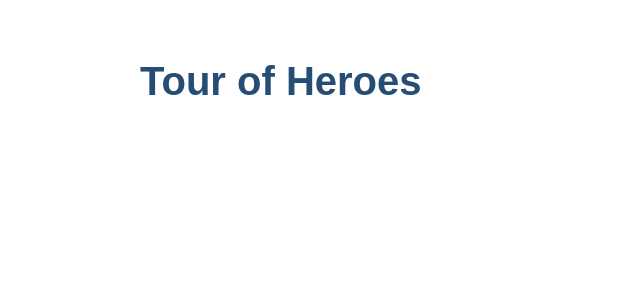
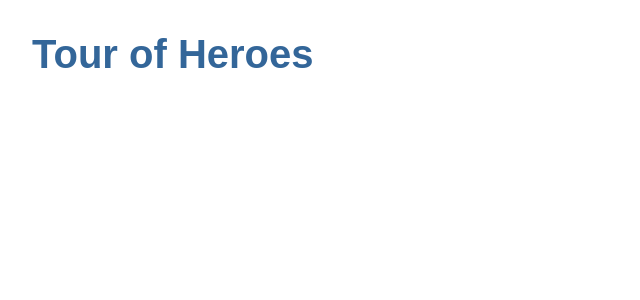
Before and after one commit to edwardgazitonline/Tour-Starting-Project, an Angular app: page / in a window 1280 px wide. Shown: the top 300 px of the page, without its empty margins (0-640 px from the left). Built offline with nearby package versions, Linux system fonts and the light colour scheme.

Commit message:
2 files modified

```diff
--- a/src/styles.css
+++ b/src/styles.css
@@ -1,34 +1,20 @@
-/* Global Styles */
-* {
+/* Application-wide Styles */
+h1 {
+  color: #369;
   font-family: Arial, Helvetica, sans-serif;
-}
-h1 {
-  color: #264D73;
-  font-size: 2.5rem;
+  font-size: 250%;
 }
 h2, h3 {
   color: #444;
+  font-family: Arial, Helvetica, sans-serif;
   font-weight: lighter;
 }
-h3 {
-  font-size: 1.3rem;
+body {
+  margin: 2em;
 }
-body {
-  padding: .5rem;
-  max-width: 1000px;
-  margin: auto;
-}
-@media (min-width: 600px) {
-  body {
-    padding: 2rem;
-  }
-}
-body, input[text] {
+body, input[type="text"], button {
   color: #333;
   font-family: Cambria, Georgia, serif;
-}
-a {
-  cursor: pointer;
 }
 button {
   background-color: #eee;
@@ -52,38 +38,7 @@ button:disabled {
   cursor: auto;
 }
 
-/* Navigation link styles */
-nav a {
-  padding: 5px 10px;
-  text-decoration: none;
-  margin-right: 10px;
-  margin-top: 10px;
-  display: inline-block;
-  background-color: #e8e8e8;
-  color: #3d3d3d;
-  border-radius: 4px;
+/* everywhere else */
+* {
+  font-family: Arial, Helvetica, sans-serif;
 }
-
-nav a:hover {
-  color: white;
-  background-color:  #42545C;
-}
-nav a.active {
-  background-color: black;
-  color: white;
-}
-hr {
-  margin: 1.5rem 0;
-}
-input[type="text"] {
-  box-sizing: border-box;
-  width: 100%;
-  padding: .5rem;
-}
-
-
-/*
-Copyright Google LLC. All Rights Reserved.
-Use of this source code is governed by an MIT-style license that
-can be found in the LICENSE file at https://angular.io/license
-*/
```
Also changed, not shown: 1 other file (tests, documents, lock files or other folders).
